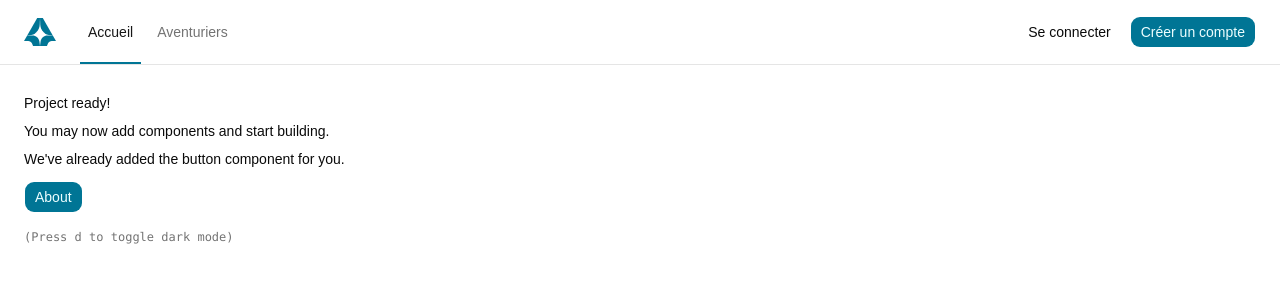
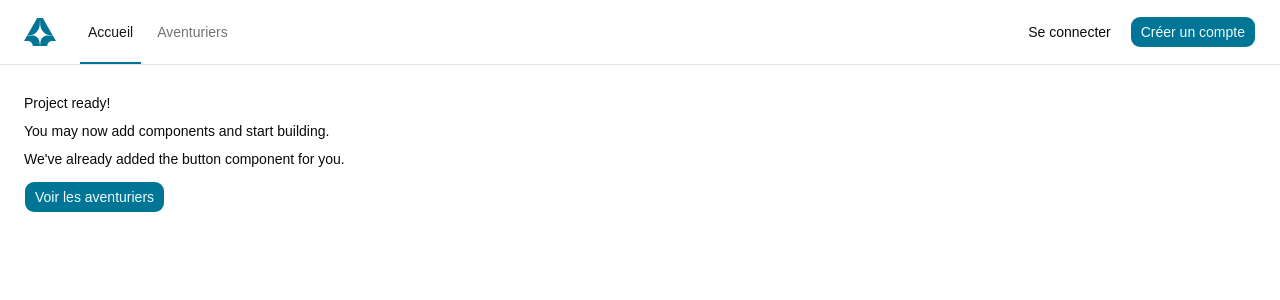
Before and after one commit to Godlonx/Absoloot, a React (Vite) app in the folder client/: page / in a window 1280 px wide. Shown: the top 300 px of the page. Built offline with nearby package versions, Linux system fonts and the light colour scheme.

Commit message:
:pencil2: | update home page navigation link

```diff
--- a/client/src/pages/Home.tsx
+++ b/client/src/pages/Home.tsx
@@ -10,11 +10,8 @@ const Home = () => {
           <p>You may now add components and start building.</p>
           <p>We&apos;ve already added the button component for you.</p>
           <Button className="mt-2" asChild>
-            <Link to="/about">About</Link>
+            <Link to="/adventurers">Voir les aventuriers</Link>
           </Button>
-        </div>
-        <div className="font-mono text-xs text-muted-foreground">
-          (Press <kbd>d</kbd> to toggle dark mode)
         </div>
       </div>
     </div>
```
